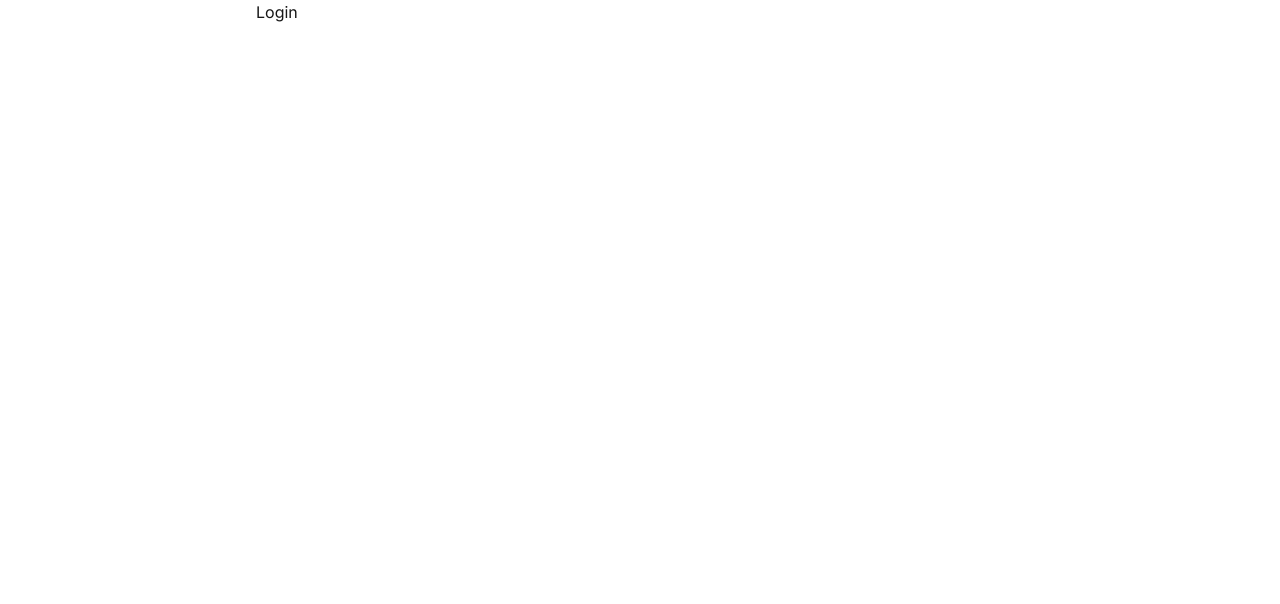
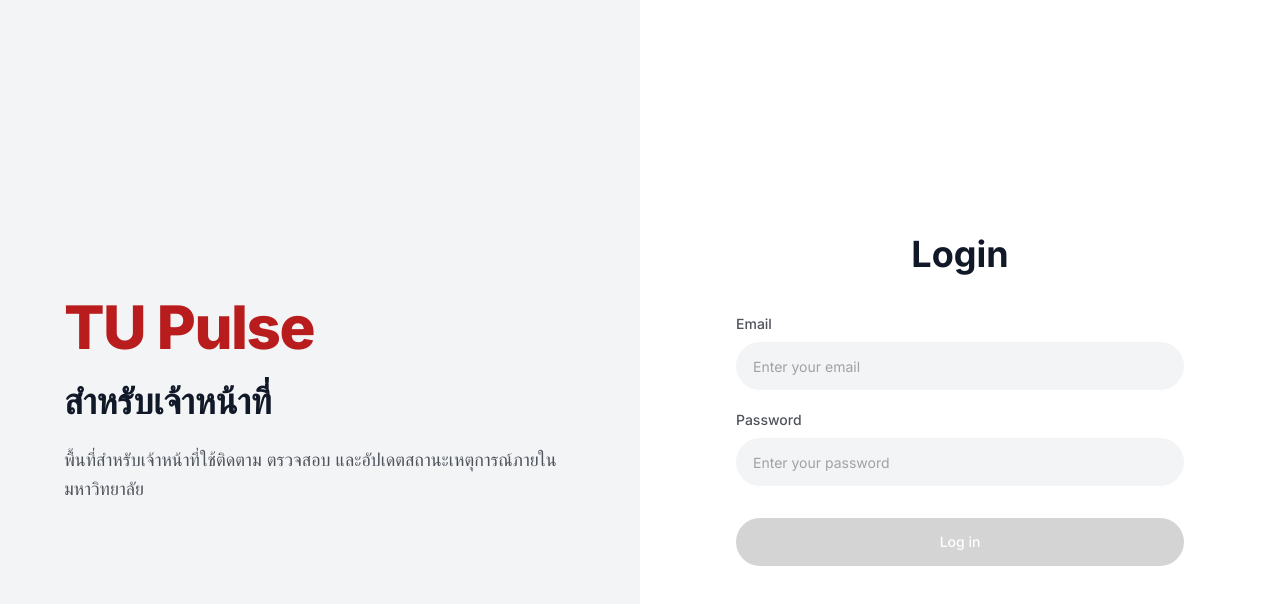
Before and after one commit to suphanatchanlek30/cs232-group8-frontend, a Next.js app: page /staff-portal-auth in a window 1280 px wide. Shown: the top 604 px of the page. Built offline with nearby package versions, Linux system fonts and the light colour scheme.

Commit message:
feat/staff-portal-auth: add ui login page and organize component structure with centralized types

```diff
--- a/app/(dashboard)/staff-portal-auth/page.tsx
+++ b/app/(dashboard)/staff-portal-auth/page.tsx
@@ -1,11 +1,7 @@
 // app/(dashboard)/staff-portal-auth/page.tsx
 
+import { StaffPortalLoginPage } from "@/components/dashboard/staff-portal-auth";
+
 export default function StaffPortalLogin() {
-  return (
-    <div className="min-h-screen bg-white">
-      <div className="mx-auto w-full max-w-3xl">
-        <h1>Login</h1>
-      </div>
-    </div>
-  );
+  return <StaffPortalLoginPage />;
 }
--- /dev/null
+++ b/components/dashboard/staff-portal-auth/auth-hero.tsx
@@ -0,0 +1,22 @@
+// components/dashboard/staff-portal-auth/auth-hero.tsx
+
+export default function AuthHero() {
+  return (
+    <section className="flex h-full items-center bg-(--color-muted) px-8 py-12 md:px-12 lg:px-16">
+      <div className="max-w-xl">
+        <h1 className="text-5xl font-extrabold tracking-tight text-(--color-primary) md:text-6xl">
+          TU Pulse
+        </h1>
+
+        <h2 className="mt-6 text-3xl font-bold text-(--color-text) md:text-4xl">
+          สำหรับเจ้าหน้าที่
+        </h2>
+
+        <p className="mt-6 max-w-lg text-lg leading-relaxed text-(--color-subtext)">
+          พื้นที่สำหรับเจ้าหน้าที่ใช้ติดตาม ตรวจสอบ
+          และอัปเดตสถานะเหตุการณ์ภายในมหาวิทยาลัย
+        </p>
+      </div>
+    </section>
+  );
+}
--- /dev/null
+++ b/components/dashboard/staff-portal-auth/auth-input.tsx
@@ -0,0 +1,27 @@
+// components/dashboard/staff-portal-auth/auth-input.tsx
+
+import type { AuthInputProps } from "./types";
+
+export default function AuthInput({
+  label,
+  type = "text",
+  placeholder,
+  value,
+  onChange,
+}: AuthInputProps) {
+  return (
+    <div className="space-y-2">
+      <label className="block text-sm font-medium text-(--color-subtext)">
+        {label}
+      </label>
+
+      <input
+        type={type}
+        value={value}
+        onChange={(e) => onChange(e.target.value)}
+        placeholder={placeholder}
+        className="h-12 w-full rounded-full border border-transparent bg-(--color-muted) px-4 text-sm text-(--color-text) outline-none transition placeholder:text-neutral-400 focus:border-(--color-primary) focus:bg-white focus:ring-2 focus:ring-(--primary-soft)"
+      />
+    </div>
+  );
+}
--- /dev/null
+++ b/components/dashboard/staff-portal-auth/index.ts
@@ -0,0 +1,10 @@
+// components/dashboard/staff-portal-auth/index.ts
+
+// Types
+export type * from "./types";
+
+// Components
+export { default as AuthHero } from "./auth-hero";
+export { default as AuthInput } from "./auth-input";
+export { default as LoginForm } from "./login-form";
+export { default as StaffPortalLoginPage } from "./staff-portal-login-page";
--- /dev/null
+++ b/components/dashboard/staff-portal-auth/login-form.tsx
@@ -0,0 +1,69 @@
+// components/dashboard/staff-portal-auth/login-form.tsx
+
+"use client";
+
+import { useMemo, useState } from "react";
+import AuthInput from "./auth-input";
+
+export default function LoginForm() {
+  const [email, setEmail] = useState("");
+  const [password, setPassword] = useState("");
+
+  const canSubmit = useMemo(() => {
+    return email.trim().length > 0 && password.trim().length > 0;
+  }, [email, password]);
+
+  const handleSubmit = (e: React.FormEvent<HTMLFormElement>) => {
+    e.preventDefault();
+
+    if (!canSubmit) return;
+
+    const payload = {
+      email,
+      password,
+    };
+
+    console.log("staff login payload", payload);
+    alert("Login form submit ready");
+  };
+
+  return (
+    <section className="flex h-full items-center justify-center bg-white px-6 py-12 md:px-10">
+      <div className="w-full max-w-md">
+        <div className="mb-10 text-center">
+          <h2 className="text-4xl font-bold text-(--color-text)">Login</h2>
+        </div>
+
+        <form onSubmit={handleSubmit} className="space-y-5">
+          <AuthInput
+            label="Email"
+            type="email"
+            placeholder="Enter your email"
+            value={email}
+            onChange={setEmail}
+          />
+
+          <AuthInput
+            label="Password"
+            type="password"
+            placeholder="Enter your password"
+            value={password}
+            onChange={setPassword}
+          />
+
+          <button
+            type="submit"
+            disabled={!canSubmit}
+            className={`mt-3 h-12 w-full rounded-full text-sm font-medium text-white transition ${
+              canSubmit
+                ? "bg-(--color-primary) hover:bg-(--color-primary-hover)"
+                : "cursor-not-allowed bg-neutral-300"
+            }`}
+          >
+            Log in
+          </button>
+        </form>
+      </div>
+    </section>
+  );
+}
--- /dev/null
+++ b/components/dashboard/staff-portal-auth/staff-portal-login-page.tsx
@@ -0,0 +1,15 @@
+// components/dashboard/staff-portal-auth/staff-portal-login-page.tsx
+
+import AuthHero from "./auth-hero";
+import LoginForm from "./login-form";
+
+export default function StaffPortalLoginPage() {
+  return (
+    <div className="min-h-screen bg-white">
+      <div className="grid min-h-screen grid-cols-1 md:grid-cols-2">
+        <AuthHero />
+        <LoginForm />
+      </div>
+    </div>
+  );
+}
--- /dev/null
+++ b/components/dashboard/staff-portal-auth/types.ts
@@ -0,0 +1,9 @@
+// components/dashboard/staff-portal-auth/types.ts
+
+export interface AuthInputProps {
+  label: string;
+  type?: "text" | "email" | "password";
+  placeholder: string;
+  value: string;
+  onChange: (value: string) => void;
+}
```
